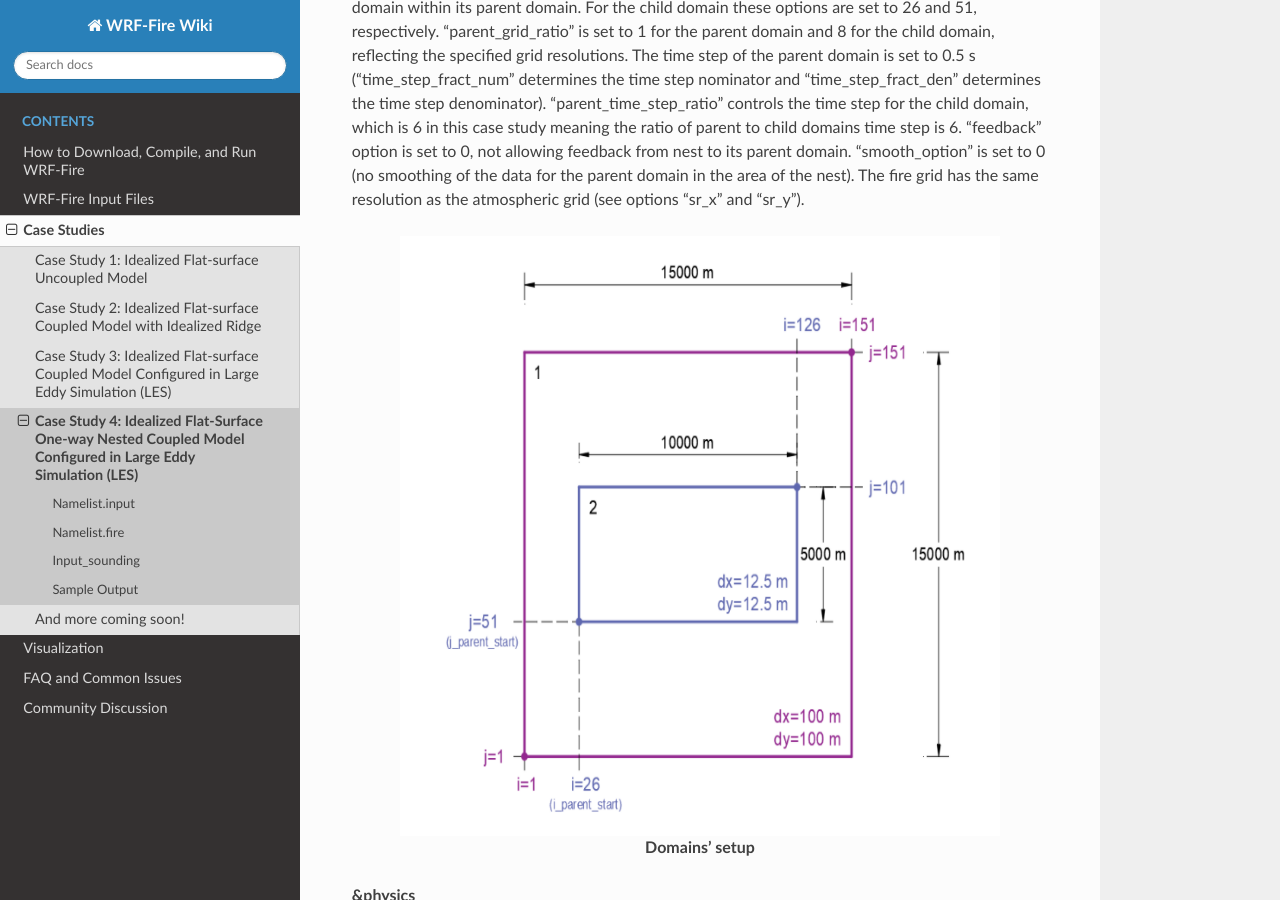
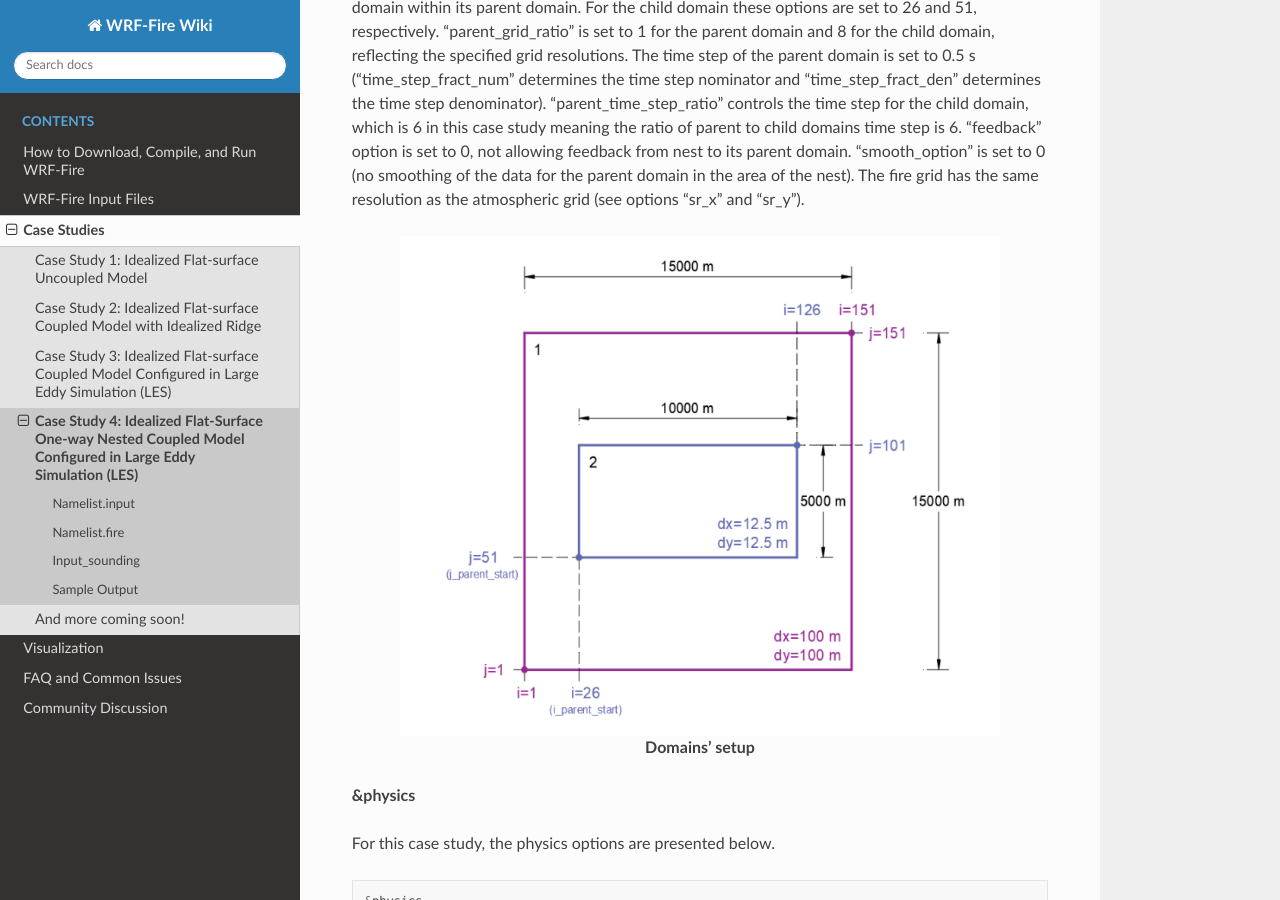
Before and after one commit to WRF-Fire-UNR/UNR-WRF-FIRE, a Sphinx documentation site: the page built from docs/source/case_studies4.rst, in a window 1280 px wide and 900 px high, scrolled down 2206 px. Built offline with Sphinx 7.4.7 and the Read the Docs theme 2.0.0, drawn with Linux system fonts in a browser that asks for light colours.

Commit message:
Update case_studies4.rst

```diff
--- a/docs/source/case_studies4.rst
+++ b/docs/source/case_studies4.rst
@@ -81,8 +81,8 @@ Option “max_dom” is set to 2, which is the number of domains in this case. T
 
 .. image:: images/domains.png
   :align: center
-  :width: 600
-  :height: 600
+  :width:  600
+  :height: 500
   :alt: Alternative text
 .. centered:: Domains’ setup
 
```
